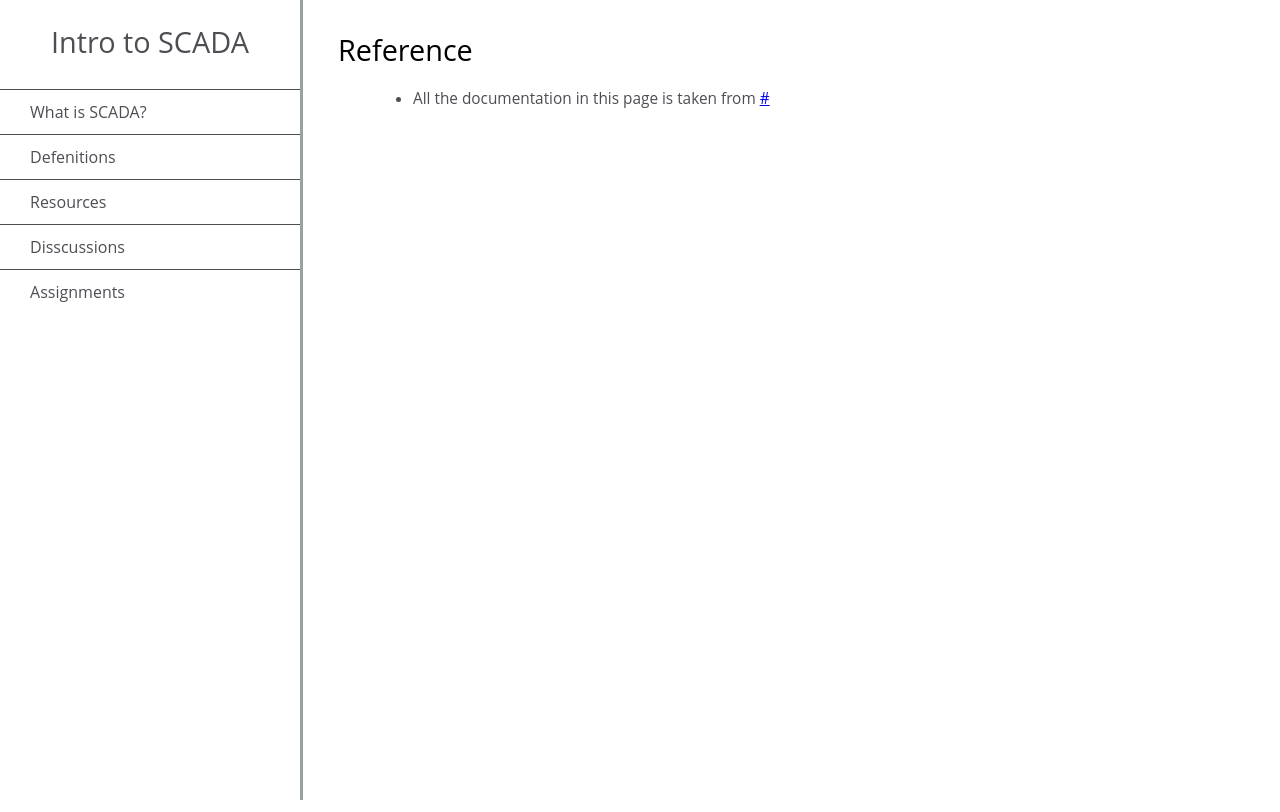
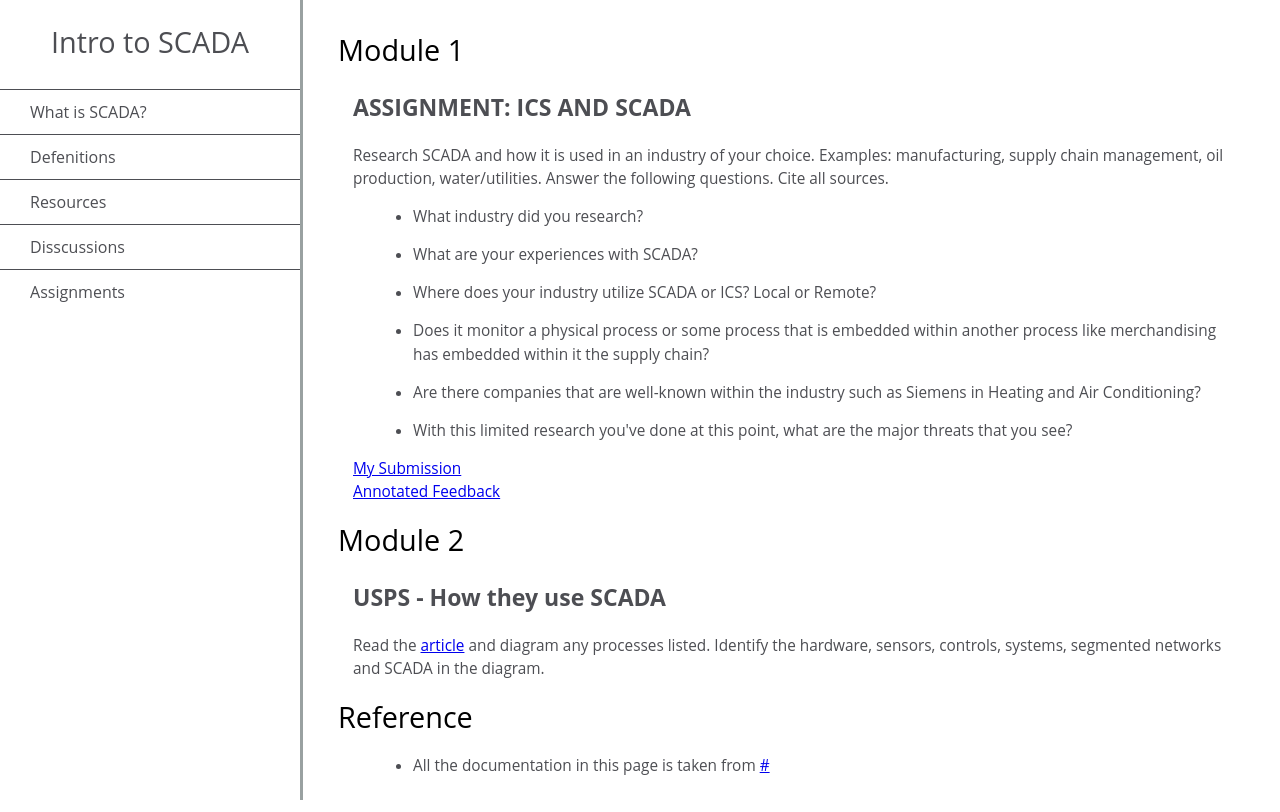
Before and after one commit to j0eybrinkman/23SS_INFO_2123_HSA, a plain HTML site: page assignments.html in a window 1280 px wide. Drawn offline with Linux system fonts and the light colour scheme.

Commit message:
uploaded pdfs and updated assignments.html

```diff
--- a/assignments.html
+++ b/assignments.html
@@ -27,6 +27,31 @@
     </nav>
     <main id="main-doc">
 
+      <section class="main-section">
+        <header>Module 1</header>
+        <article>
+          <h2>ASSIGNMENT: ICS AND SCADA</h2>
+          <p>Research SCADA and how it is used in an industry of your choice. Examples: manufacturing, supply chain management, oil production, water/utilities. Answer the following questions. Cite all sources.</p>
+          <ul>
+            <li>What industry did you research?</li>
+            <li>What are your experiences with SCADA?</li>
+            <li>Where does your industry utilize SCADA or ICS? Local or Remote?</li>
+            <li>Does it monitor a physical process or some process that is embedded within another process like merchandising has embedded within it the supply chain?</li>
+            <li>Are there companies that are well-known within the industry such as Siemens in Heating and Air Conditioning?</li>
+            <li>With this limited research you've done at this point, what are the major threats that you see?</li>
+          </ul>
+          <a href="media/assignments/module1/ASSIGNMENT ICS AND SCADA.pdf">My Submission</a><br>
+          <a href="media/assignments/module1/annotated-ASSIGNMENT_ICS_AND_SCADA.docx.pdf">Annotated Feedback</a>
+      </section>
+
+      <section class="main-section">
+        <header>Module 2</header>
+        <article>
+          <h2>USPS - How they use SCADA</h2>
+          <p>Read the <a href="https://about.usps.com/strategic-planning/cs09/CSPO_09_031.htm" target="_blank">article</a> and diagram any processes listed. Identify the hardware, sensors, controls, systems, segmented networks and SCADA in the diagram.</p>
+        </article>
+      </section>
+
       <section class="main-section" id="Reference">
         <header>Reference</header>
         <article>
```
Also changed, not shown: 2 other files.
